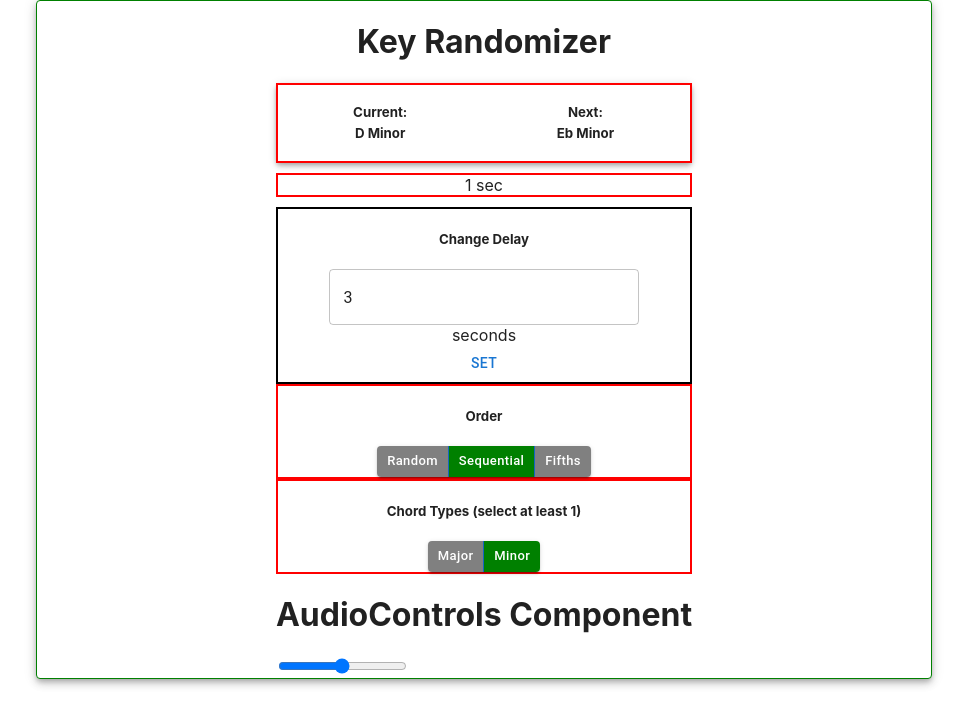
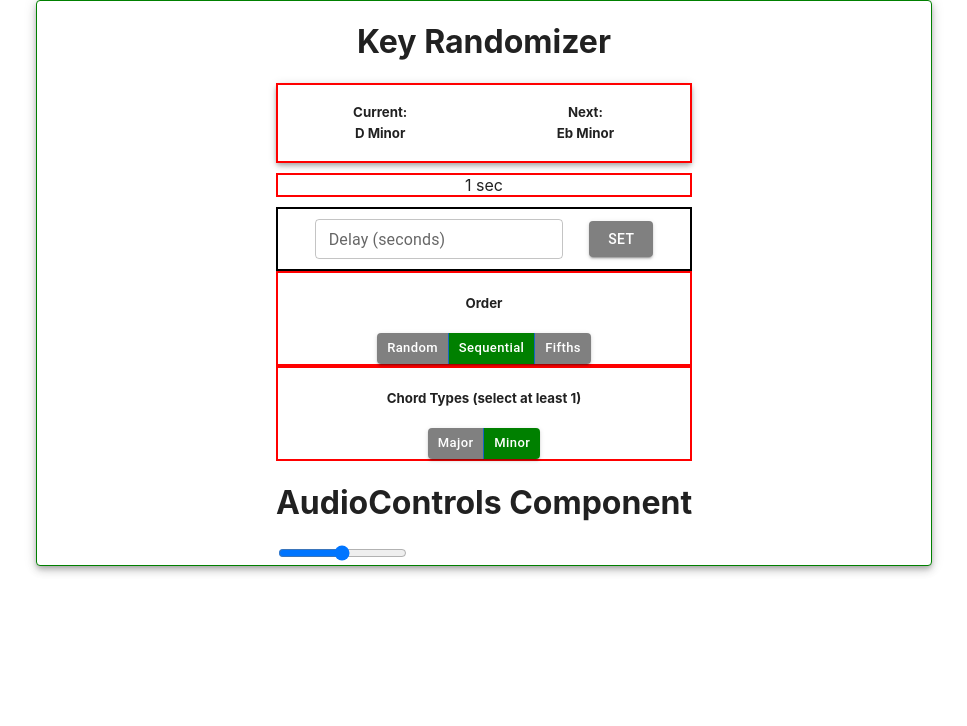
Before and after one commit to luketurnerdev/randomkeygenerator, a React (Create React App) app: page / in a window 1280 px wide. Shown: the top 726 px of the page, without its empty margins (156-1123 px from the left). Built offline with nearby package versions, Linux system fonts and the light colour scheme; no server answers.

Commit message:
add styling and dymanic colors to delay box

```diff
--- a/src/Components/Randomizer/DelayDisplay/index.js
+++ b/src/Components/Randomizer/DelayDisplay/index.js
@@ -2,35 +2,57 @@ import {useState} from 'react';
 import {TextField, Button} from '@mui/material';
 
 const DelayDisplay = props => {
+  const [color, setColor] = useState("grey");
+  const {delayInSeconds, setDelayInSeconds} = props;
+  const [delay,setDelay] = useState(delayInSeconds);
+
     const styles = {
         delayDisplay: {
             border: '2px solid black',
             display: 'flex',
-            flexDirection: 'column',
-            justifyContent: 'center',
-            alignItems: 'center'
+            justifyContent: 'space-evenly',
+            alignItems: 'center',
+            padding: '10px'
           },
-          seconds: {
-            width: '75%',
-            height: '30%',
-            padding: '0 10px',
-          },
+
+          button: {
+            height: '50%',
+            backgroundColor: color,
+          }
     }
-    const {delayInSeconds, setDelayInSeconds} = props;
-    const [delay,setDelay] = useState(delayInSeconds);
+
     const changeDelay = () => {
       if (delay && delay >= 1) {
+        setColor("grey");
         setDelayInSeconds(delay)
       }
     }
 
+    const typeInField = e => {
+      setColor("green");
+      setDelay(e.target.value)
+    }
+
     return (
       <div style={styles.delayDisplay}>
-        <h5> Change Delay </h5>
           {//todo - DO NOT ALLOW HYPHENS ETC} - regex
         }
-        <TextField inputProps={{ inputMode: 'numeric', pattern: '[0-9]*' }} type="number"value={delay} onChange={e => setDelay(e.target.value)} style={styles.seconds} /> seconds
-        <Button onClick={changeDelay}> Set </Button>
+        <TextField
+          size="small"
+          variant="outlined"
+          label="Delay (seconds)"
+          style={styles.textField}
+          inputProps={{ inputMode: 'numeric', pattern: '[0-9]*' }}
+          // type="number"value={delay}
+          onChange={e => typeInField(e)}
+        />
+        <Button
+          variant="contained"
+          style={styles.button}
+          onClick={changeDelay}
+          >Set</Button>
+
+
       </div>
     )
 
--- a/src/Components/Randomizer/styles.js
+++ b/src/Components/Randomizer/styles.js
@@ -27,18 +27,6 @@ const styles = {
       textAlign: 'center',
       fontWeight: 400
     },
-    delayDisplay: {
-      border: '2px solid black',
-      display: 'flex',
-      flexDirection: 'column',
-      justifyContent: 'center',
-      alignItems: 'center'
-    },
-    seconds: {
-      width: '75%',
-      height: '30%',
-      padding: '0 10px',
-    },
     delayText: {
 
     }
```
